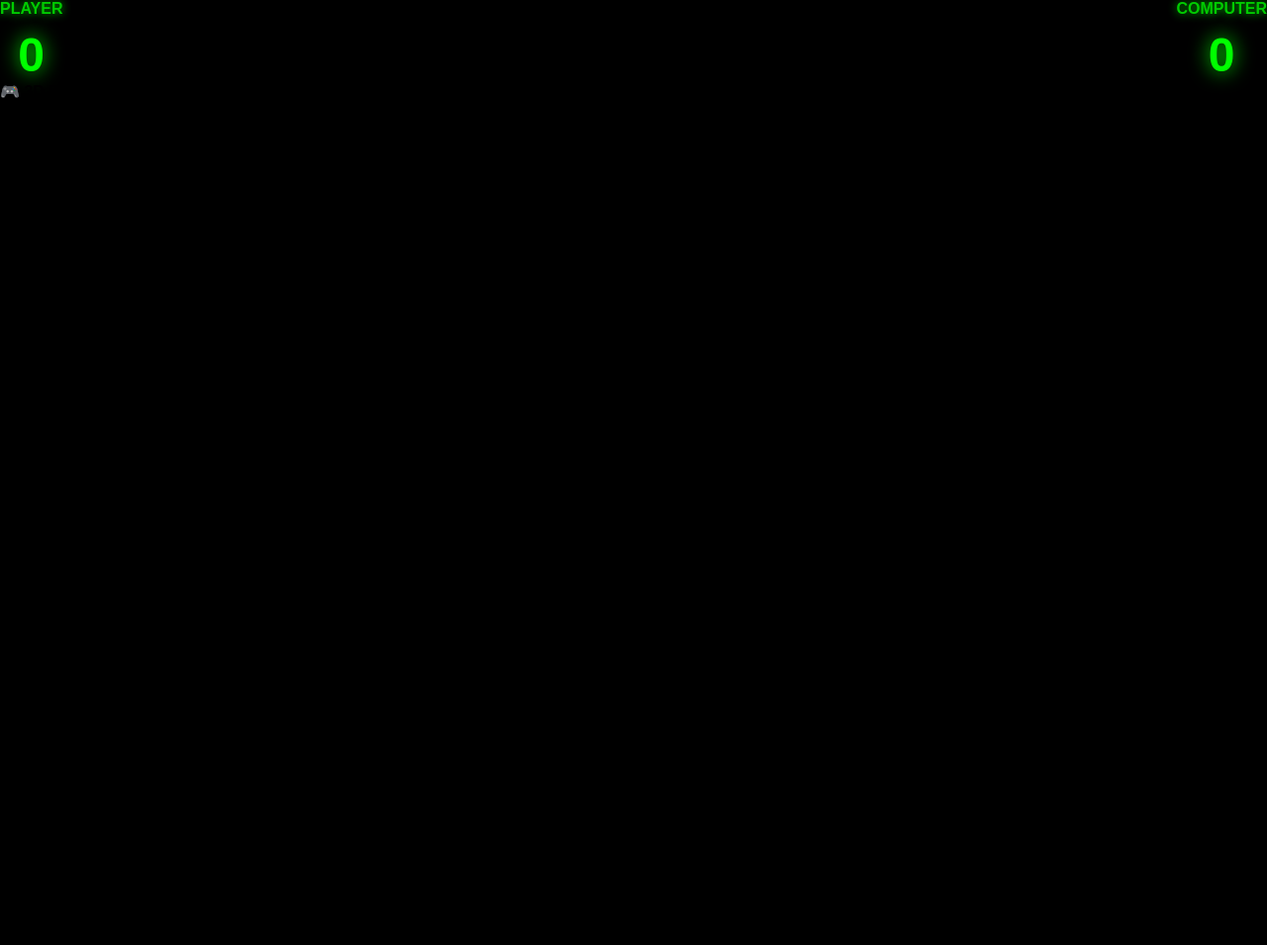
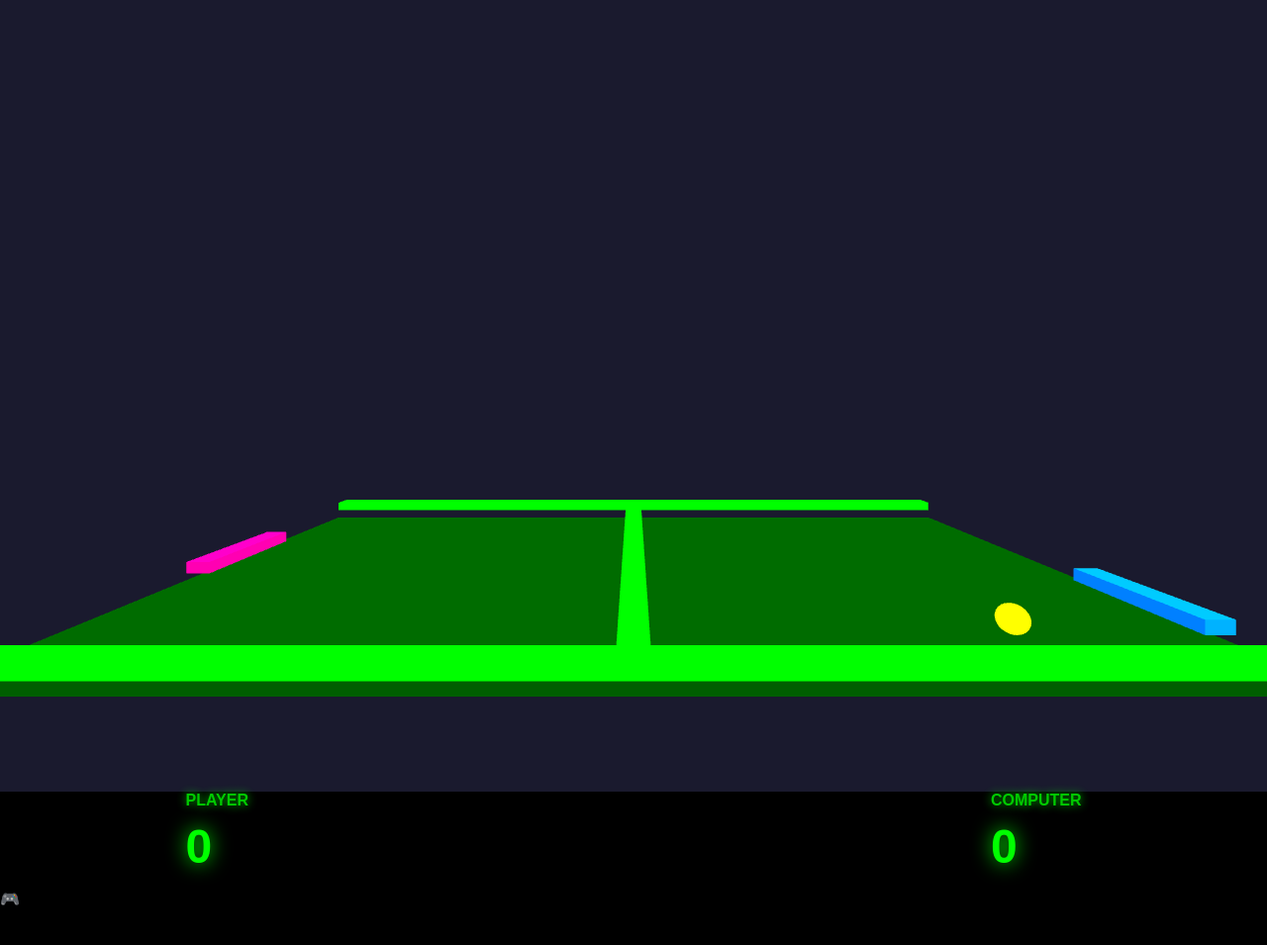
Before and after one commit to SpaceZhenya/test2, a plain HTML site: page index.html in a window 1280 px wide. Shown: the whole page at 99% size. Before the commit the page ends 800 px from the top, so only its background shows below. Drawn offline with nearby package versions, Linux system fonts and the light colour scheme; animation ran at ten frames a second.

Commit message:
Refactor HTML and JavaScript for 3D Ping Pong Game

```diff
--- a/index.html
+++ b/index.html
@@ -5,37 +5,33 @@
     <meta name="viewport" content="width=device-width, initial-scale=1.0">
     <title>3D Ping Pong Game</title>
     <style>
-        * {
+        body {
             margin: 0;
             padding: 0;
-            box-sizing: border-box;
+            width: 100%;
+            height: 100vh;
+            background: #000;
+            overflow:  hidden;
+            font-family: Arial, sans-serif;
         }
 
-        body {
+        #gameContainer {
             width: 100%;
-            height:  100vh;
-            background:  #000;
-            font-family: 'Arial', sans-serif;
-            overflow: hidden;
-        }
-
-        canvas {
-            display: block;
-            width: 100%;
-            height: 100%;
+            height:  100%;
         }
 
         . ui-overlay {
-            position: absolute;
+            position: fixed;
             top: 0;
             left: 0;
             width: 100%;
-            height:  100%;
+            height: 100%;
             pointer-events: none;
             display: flex;
             flex-direction: column;
             justify-content: space-between;
             padding: 20px;
+            z-index: 10;
         }
 
         .scoreboard {
@@ -44,11 +40,11 @@
             width: 100%;
             color: #00ff00;
             font-size: 32px;
-            font-weight:  bold;
+            font-weight: bold;
             text-shadow: 0 0 10px #00ff00;
         }
 
-        .score-item {
+        . score-item {
             text-align: center;
         }
 
@@ -83,15 +79,11 @@
             line-height: 1.6;
             background: rgba(0, 0, 0, 0.5);
             padding: 15px;
-            border-radius:  8px;
+            border-radius: 8px;
             border: 1px solid #00ccff;
         }
 
-        . instructions p {
-            margin: 5px 0;
-        }
-
-        .center-info {
+        . center-info {
             display: flex;
             justify-content: center;
             align-items: center;
@@ -100,6 +92,8 @@
     </style>
 </head>
 <body>
+    <div id="gameContainer"></div>
+
     <div class="ui-overlay">
         <div class="scoreboard">
             <div class="score-item">
@@ -117,315 +111,247 @@
 
         <div class="instructions">
             <p><strong>🎮 3D PING PONG</strong></p>
-            <p>Use <strong>MOUSE</strong> or <strong>ARROW KEYS ↑↓</strong> to move your paddle (Left side)</p>
+            <p>Use <strong>MOUSE</strong> or <strong>ARROW KEYS ↑↓</strong> to move your paddle</p>
             <p>First to <strong>5 points</strong> wins!</p>
         </div>
     </div>
 
-    <script async src="https://cdn.jsdelivr.net/npm/three@r128/build/three.min.js"></script>
+    <script src="https://cdnjs.cloudflare.com/ajax/libs/three.js/r128/three.min.js"></script>
     <script>
+        console.log("Script started");
+
         // Wait for Three.js to load
-        window.addEventListener('load', function() {
-            initGame();
-        });
+        function checkThreeJS() {
+            if (typeof THREE === 'undefined') {
+                console.log("THREE not loaded yet, retrying...");
+                setTimeout(checkThreeJS, 100);
+                return;
+            }
 
-        function initGame() {
-            console.log("THREE:", typeof THREE);
+            console.log("THREE loaded successfully");
+            startGame();
+        }
 
-            // Scene setup
+        checkThreeJS();
+
+        function startGame() {
+            console.log("Starting game...");
+
+            // Scene
             const scene = new THREE.Scene();
             scene.background = new THREE.Color(0x1a1a2e);
-            scene.fog = new THREE.Fog(0x1a1a2e, 300, 500);
 
+            // Camera
             const camera = new THREE.PerspectiveCamera(
                 75,
                 window.innerWidth / window.innerHeight,
                 0.1,
                 1000
             );
-            camera. position.set(0, 12, 40);
-            camera.lookAt(0, 0, 0);
+            camera. position.z = 50;
+            camera.position.y = 15;
 
-            const renderer = new THREE. WebGLRenderer({
-                antialias: true,
-                alpha: true
-            });
-            renderer.setSize(window.innerWidth, window. innerHeight);
-            renderer.setPixelRatio(window.devicePixelRatio);
-            renderer.shadowMap.enabled = true;
-            renderer.shadowMap.type = THREE.PCFShadowShadowMap;
-            document.body.insertBefore(renderer.domElement, document.querySelector('.ui-overlay'));
+            // Renderer
+            const container = document.getElementById('gameContainer');
+            const renderer = new THREE. WebGLRenderer({ antialias: true });
+            renderer.setSize(window.innerWidth, window.innerHeight);
+            renderer. shadowMap.enabled = true;
+            container.appendChild(renderer.domElement);
 
-            // Lighting Setup
-            const ambientLight = new THREE.AmbientLight(0xffffff, 0.6);
+            console.log("Renderer created");
+
+            // Lights
+            const ambientLight = new THREE.AmbientLight(0xffffff, 1);
             scene.add(ambientLight);
 
             const directionalLight = new THREE.DirectionalLight(0xffffff, 0.8);
-            directionalLight.position.set(50, 50, 50);
+            directionalLight.position.set(20, 30, 20);
             directionalLight.castShadow = true;
-            directionalLight.shadow.mapSize.width = 2048;
-            directionalLight.shadow. mapSize.height = 2048;
-            directionalLight.shadow.camera.left = -100;
-            directionalLight.shadow.camera.right = 100;
-            directionalLight.shadow.camera.top = 100;
-            directionalLight. shadow.camera.bottom = -100;
-            directionalLight.shadow.camera.far = 500;
             scene.add(directionalLight);
 
-            const pointLight1 = new THREE.PointLight(0x00ff00, 2, 200);
-            pointLight1.position.set(-40, 20, 40);
-            scene. add(pointLight1);
+            console. log("Lights added");
 
-            const pointLight2 = new THREE.PointLight(0x0080ff, 2, 200);
-            pointLight2.position. set(40, 20, 40);
-            scene.add(pointLight2);
-
-            // Game Table
-            const tableGeometry = new THREE.BoxGeometry(80, 1, 40);
-            const tableMaterial = new THREE.MeshStandardMaterial({
-                color: 0x1a4d2e,
-                roughness:  0.5,
-                metalness: 0.1
-            });
-            const table = new THREE.Mesh(tableGeometry, tableMaterial);
-            table.receiveShadow = true;
-            table.castShadow = true;
-            table.position.y = -1;
+            // Create Table
+            const tableGeo = new THREE.BoxGeometry(80, 1, 40);
+            const tableMat = new THREE.MeshLambertMaterial({ color: 0x004400 });
+            const table = new THREE.Mesh(tableGeo, tableMat);
+            table.position.y = -2;
             scene.add(table);
 
-            // Top Edge
-            const edgeGeometry = new THREE.BoxGeometry(80, 0.5, 1);
-            const edgeMaterial = new THREE.MeshStandardMaterial({
-                color: 0x00ff00,
-                emissive: 0x00ff00,
-                emissiveIntensity: 0.8
-            });
+            // Create Walls
+            const wallGeo = new THREE.BoxGeometry(80, 1, 2);
+            const wallMat = new THREE.MeshLambertMaterial({ color: 0x00ff00 });
 
-            const edgeNear = new THREE.Mesh(edgeGeometry, edgeMaterial);
-            edgeNear. position.set(0, 0, -20. 5);
-            edgeNear.castShadow = true;
-            scene.add(edgeNear);
+            const wall1 = new THREE.Mesh(wallGeo, wallMat);
+            wall1.position. z = -21;
+            scene.add(wall1);
 
-            const edgeFar = new THREE. Mesh(edgeGeometry, edgeMaterial);
-            edgeFar.position.set(0, 0, 20.5);
-            edgeFar.castShadow = true;
-            scene.add(edgeFar);
+            const wall2 = new THREE.Mesh(wallGeo, wallMat);
+            wall2.position.z = 21;
+            scene.add(wall2);
 
-            // Center Line
-            const lineGeometry = new THREE.BoxGeometry(0.3, 0.5, 40);
-            const lineMaterial = new THREE.MeshStandardMaterial({
-                color: 0x00ff00,
-                emissive: 0x00ff00,
-                emissiveIntensity: 0.6
-            });
-            const centerLine = new THREE.Mesh(lineGeometry, lineMaterial);
-            centerLine.position.set(0, 0, 0);
-            centerLine.castShadow = true;
-            scene.add(centerLine);
+            // Create Center Line
+            const lineGeo = new THREE.BoxGeometry(2, 1, 40);
+            const lineMat = new THREE.MeshLambertMaterial({ color: 0x00ff00 });
+            const line = new THREE.Mesh(lineGeo, lineMat);
+            scene.add(line);
 
-            // Left Paddle
-            const paddleGeometry = new THREE.BoxGeometry(2, 0.5, 10);
-            const paddleLeftMaterial = new THREE.MeshStandardMaterial({
-                color: 0xff0080,
-                emissive: 0xff0080,
-                emissiveIntensity: 0.8,
-                metalness: 0.8,
-                roughness: 0.2
-            });
-            const paddleLeft = new THREE.Mesh(paddleGeometry, paddleLeftMaterial);
-            paddleLeft. position.set(-38, 0, 0);
-            paddleLeft.castShadow = true;
-            paddleLeft.receiveShadow = true;
+            // Create Paddles
+            const paddleGeo = new THREE.BoxGeometry(2, 1, 10);
+            const padMat1 = new THREE.MeshLambertMaterial({ color: 0xff0080 });
+            const padMat2 = new THREE.MeshLambertMaterial({ color:  0x0080ff });
+
+            const paddleLeft = new THREE.Mesh(paddleGeo, padMat1);
+            paddleLeft.position.x = -38;
             scene.add(paddleLeft);
 
-            // Right Paddle
-            const paddleRightMaterial = new THREE.MeshStandardMaterial({
-                color: 0x0080ff,
-                emissive: 0x0080ff,
-                emissiveIntensity: 0.8,
-                metalness: 0.8,
-                roughness: 0.2
-            });
-            const paddleRight = new THREE.Mesh(paddleGeometry, paddleRightMaterial);
-            paddleRight.position.set(38, 0, 0);
-            paddleRight.castShadow = true;
-            paddleRight.receiveShadow = true;
+            const paddleRight = new THREE.Mesh(paddleGeo, padMat2);
+            paddleRight. position.x = 38;
             scene.add(paddleRight);
 
-            // Ball
-            const ballGeometry = new THREE.SphereGeometry(0.7, 32, 32);
-            const ballMaterial = new THREE.MeshStandardMaterial({
-                color: 0xffff00,
-                emissive: 0xffff00,
-                emissiveIntensity: 1,
-                metalness: 0.6,
-                roughness: 0.1
-            });
-            const ball = new THREE.Mesh(ballGeometry, ballMaterial);
-            ball.position.set(0, 0, 0);
-            ball.castShadow = true;
-            ball.receiveShadow = true;
-            scene. add(ball);
+            // Create Ball
+            const ballGeo = new THREE. SphereGeometry(1, 32, 32);
+            const ballMat = new THREE.MeshLambertMaterial({ color:  0xffff00 });
+            const ball = new THREE. Mesh(ballGeo, ballMat);
+            scene.add(ball);
+
+            console.log("Game objects created");
 
             // Game State
-            const gameState = {
-                ballPos: new THREE.Vector3(0, 0, 0),
-                ballVel: new THREE.Vector3(0.4, 0, 0.3),
+            const state = {
+                ballX: 0,
+                ballY: 0,
+                ballZ: 0,
+                ballVelX: 0.5,
+                ballVelZ: 0.3,
                 paddleLeftZ: 0,
                 paddleRightZ: 0,
                 playerScore: 0,
                 computerScore: 0,
                 gameActive: true,
-                winScore: 5,
                 mouseY: 0,
                 upPressed: false,
                 downPressed: false
             };
 
-            // Input Handling
+            // Input
             document.addEventListener('mousemove', (e) => {
-                gameState. mouseY = (e.clientY / window.innerHeight) * 40 - 20;
+                state.mouseY = (e.clientY / window.innerHeight) * 40 - 20;
             });
 
             document.addEventListener('keydown', (e) => {
-                if (e.key === 'ArrowUp') gameState.upPressed = true;
-                if (e.key === 'ArrowDown') gameState.downPressed = true;
+                if (e.key === 'ArrowUp') state.upPressed = true;
+                if (e.key === 'ArrowDown') state.downPressed = true;
             });
 
             document.addEventListener('keyup', (e) => {
-                if (e.key === 'ArrowUp') gameState.upPressed = false;
-                if (e.key === 'ArrowDown') gameState.downPressed = false;
+                if (e.key === 'ArrowUp') state.upPressed = false;
+                if (e.key === 'ArrowDown') state.downPressed = false;
             });
 
-            // Update Paddles
-            function updatePaddleLeft() {
-                let targetZ = gameState.mouseY;
+            // Game Loop
+            function animate() {
+                requestAnimationFrame(animate);
 
-                if (gameState.upPressed) targetZ -= 2;
-                if (gameState. downPressed) targetZ += 2;
+                if (state.gameActive) {
+                    // Update left paddle
+                    let targetZ = state.mouseY;
+                    if (state.upPressed) targetZ -= 2;
+                    if (state. downPressed) targetZ += 2;
+                    state.paddleLeftZ += (targetZ - state.paddleLeftZ) * 0.1;
+                    state.paddleLeftZ = Math.max(-15, Math.min(15, state.paddleLeftZ));
+                    paddleLeft.position.z = state.paddleLeftZ;
 
-                gameState.paddleLeftZ += (targetZ - gameState.paddleLeftZ) * 0.1;
-                gameState.paddleLeftZ = Math.max(-15, Math.min(15, gameState.paddleLeftZ));
-                paddleLeft.position.z = gameState.paddleLeftZ;
+                    // Update right paddle (AI)
+                    let targetAI = 0;
+                    if (state.ballVelX > 0) {
+                        targetAI = state.ballZ;
+                        state.paddleRightZ += (targetAI - state.paddleRightZ) * 0.08;
+                    } else {
+                        state.paddleRightZ += (0 - state.paddleRightZ) * 0.05;
                     }
+                    state.paddleRightZ = Math.max(-15, Math. min(15, state.paddleRightZ));
+                    paddleRight.position.z = state.paddleRightZ;
 
-            function updatePaddleRight() {
-                let targetZ = 0;
+                    // Update ball
+                    state.ballX += state.ballVelX;
+                    state.ballZ += state.ballVelZ;
 
-                if (gameState.ballVel.x > 0) {
-                    targetZ = gameState.ballPos.z;
-                    gameState.paddleRightZ += (targetZ - gameState.paddleRightZ) * 0.08;
-                } else {
-                    gameState.paddleRightZ += (0 - gameState.paddleRightZ) * 0.05;
-                }
-
-                gameState.paddleRightZ = Math.max(-15, Math.min(15, gameState.paddleRightZ));
-                paddleRight.position.z = gameState.paddleRightZ;
-            }
-
-            // Update Ball
-            function updateBall() {
-                gameState.ballPos.x += gameState.ballVel. x;
-                gameState.ballPos. z += gameState.ballVel. z;
-
-                // Wall collisions (top and bottom)
-                if (gameState.ballPos.z <= -20 || gameState.ballPos.z >= 20) {
-                    gameState.ballVel.z = -gameState. ballVel.z;
-                    gameState.ballPos.z = gameState.ballPos.z <= -20 ? -20 :  20;
+                    // Wall collision
+                    if (state.ballZ <= -20 || state.ballZ >= 20) {
+                        state. ballVelZ = -state. ballVelZ;
+                        state.ballZ = state.ballZ <= -20 ? -20 : 20;
                     }
 
                     // Left paddle collision
-                if (
-                    gameState.ballVel.x < 0 &&
-                    gameState.ballPos.x <= -37 &&
-                    gameState. ballPos.z >= gameState.paddleLeftZ - 5 &&
-                    gameState. ballPos.z <= gameState. paddleLeftZ + 5
-                ) {
-                    gameState.ballVel.x = -gameState.ballVel.x;
-                    gameState.ballPos.x = -37;
-                    gameState.ballVel.z += (gameState.paddleLeftZ - gameState.ballPos.z) * 0.1;
-                    gameState.ballVel.x *= 1.05;
+                    if (state.ballVelX < 0 && state.ballX <= -37 &&
+                        state.ballZ >= state.paddleLeftZ - 5 &&
+                        state.ballZ <= state.paddleLeftZ + 5) {
+                        state.ballVelX = -state.ballVelX;
+                        state.ballX = -37;
+                        state.ballVelZ += (state.paddleLeftZ - state.ballZ) * 0.1;
+                        state.ballVelX *= 1.05;
                     }
 
                     // Right paddle collision
-                if (
-                    gameState.ballVel.x > 0 &&
-                    gameState.ballPos.x >= 37 &&
-                    gameState. ballPos.z >= gameState. paddleRightZ - 5 &&
-                    gameState.ballPos. z <= gameState.paddleRightZ + 5
-                ) {
-                    gameState.ballVel.x = -gameState.ballVel.x;
-                    gameState.ballPos. x = 37;
-                    gameState.ballVel.z += (gameState.paddleRightZ - gameState.ballPos.z) * 0.1;
-                    gameState.ballVel.x *= 1.05;
+                    if (state. ballVelX > 0 && state.ballX >= 37 &&
+                        state. ballZ >= state.paddleRightZ - 5 &&
+                        state.ballZ <= state.paddleRightZ + 5) {
+                        state.ballVelX = -state.ballVelX;
+                        state.ballX = 37;
+                        state.ballVelZ += (state.paddleRightZ - state.ballZ) * 0.1;
+                        state.ballVelX *= 1.05;
                     }
 
                     // Scoring
-                if (gameState.ballPos.x < -50) {
-                    gameState. computerScore++;
-                    resetBall();
-                    if (gameState.computerScore >= gameState.winScore) {
-                        endGame('COMPUTER WINS!  🤖');
+                    if (state. ballX < -50) {
+                        state. computerScore++;
+                        state.ballX = 0;
+                        state.ballZ = 0;
+                        state.ballVelX = 0.5;
+                        state. ballVelZ = (Math.random() - 0.5) * 0.4;
+                        if (state.computerScore >= 5) {
+                            state. gameActive = false;
+                            document.getElementById('gameStatus').textContent = 'COMPUTER WINS!  🤖 Press F5 to reload';
                         }
                     }
 
-                if (gameState.ballPos.x > 50) {
-                    gameState. playerScore++;
-                    resetBall();
-                    if (gameState.playerScore >= gameState. winScore) {
-                        endGame('YOU WIN! 🎉');
+                    if (state.ballX > 50) {
+                        state.playerScore++;
+                        state.ballX = 0;
+                        state.ballZ = 0;
+                        state.ballVelX = -0.5;
+                        state.ballVelZ = (Math.random() - 0.5) * 0.4;
+                        if (state.playerScore >= 5) {
+                            state.gameActive = false;
+                            document.getElementById('gameStatus').textContent = 'YOU WIN! 🎉 Press F5 to reload';
                         }
                     }
 
                     // Speed damping
-                if (Math.abs(gameState.ballVel.z) > 1) {
-                    gameState.ballVel.z *= 0.98;
+                    if (Math.abs(state.ballVelZ) > 1) {
+                        state. ballVelZ *= 0.98;
                     }
 
-                ball.position.copy(gameState.ballPos);
+                    // Update positions
+                    ball.position.set(state.ballX, state. ballY, state.ballZ);
+
+                    // Update UI
+                    document.getElementById('playerScore').textContent = state.playerScore;
+                    document.getElementById('computerScore').textContent = state.computerScore;
                 }
 
-            function resetBall() {
-                gameState.ballPos. set(0, 0, 0);
-                gameState.ballVel.set(
-                    (Math.random() > 0.5 ? 1 : -1) * 0.4,
-                    0,
-                    (Math.random() - 0.5) * 0.4
-                );
+                renderer.render(scene, camera);
             }
 
-            function endGame(message) {
-                gameState.gameActive = false;
-                document.getElementById('gameStatus').textContent = message + ' | Press F5 to reload';
-            }
-
-            // Update UI
-            function updateUI() {
-                document.getElementById('playerScore').textContent = gameState.playerScore;
-                document.getElementById('computerScore').textContent = gameState.computerScore;
-            }
-
-            // Handle window resize
+            // Handle resize
             window.addEventListener('resize', () => {
                 camera.aspect = window. innerWidth / window.innerHeight;
                 camera.updateProjectionMatrix();
                 renderer.setSize(window.innerWidth, window.innerHeight);
             });
 
-            // Animation Loop
-            function animate() {
-                requestAnimationFrame(animate);
-
-                if (gameState.gameActive) {
-                    updatePaddleLeft();
-                    updatePaddleRight();
-                    updateBall();
-                    updateUI();
-                }
-
-                renderer. render(scene, camera);
-            }
-
+            console.log("Starting animation loop");
             animate();
         }
     </script>
```
Lines whose indentation alone changed are shown as unchanged.
